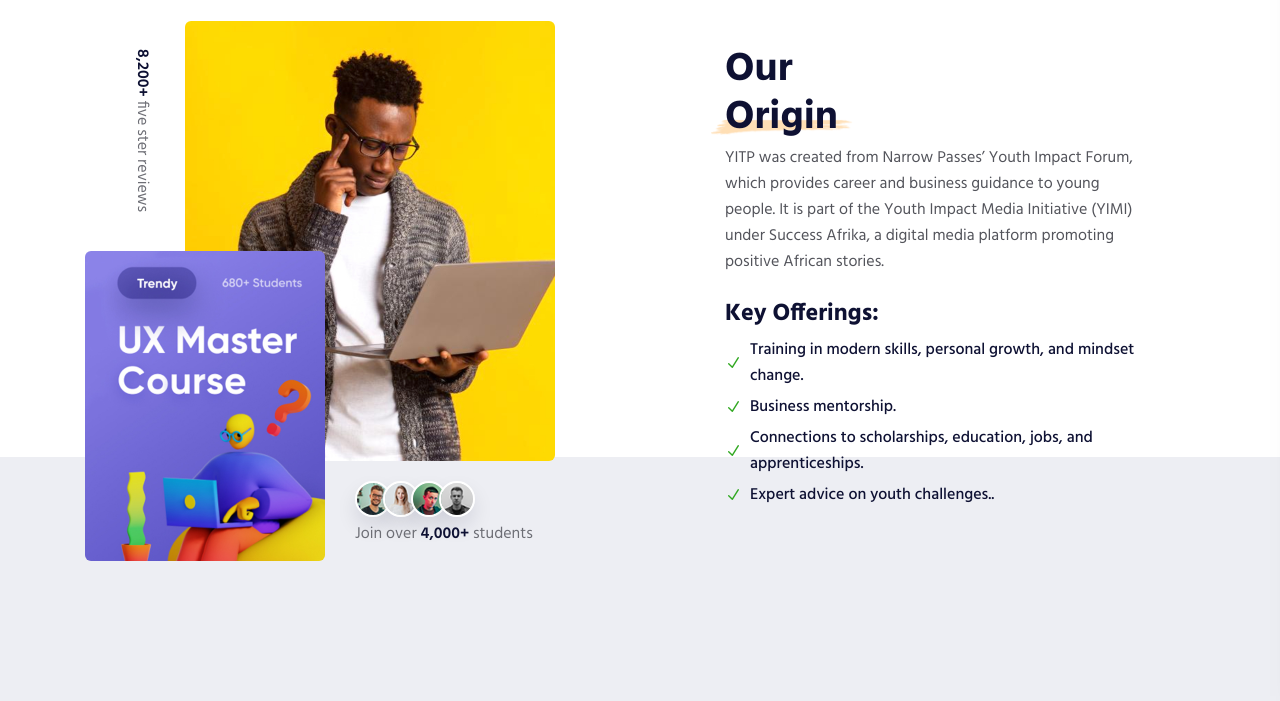
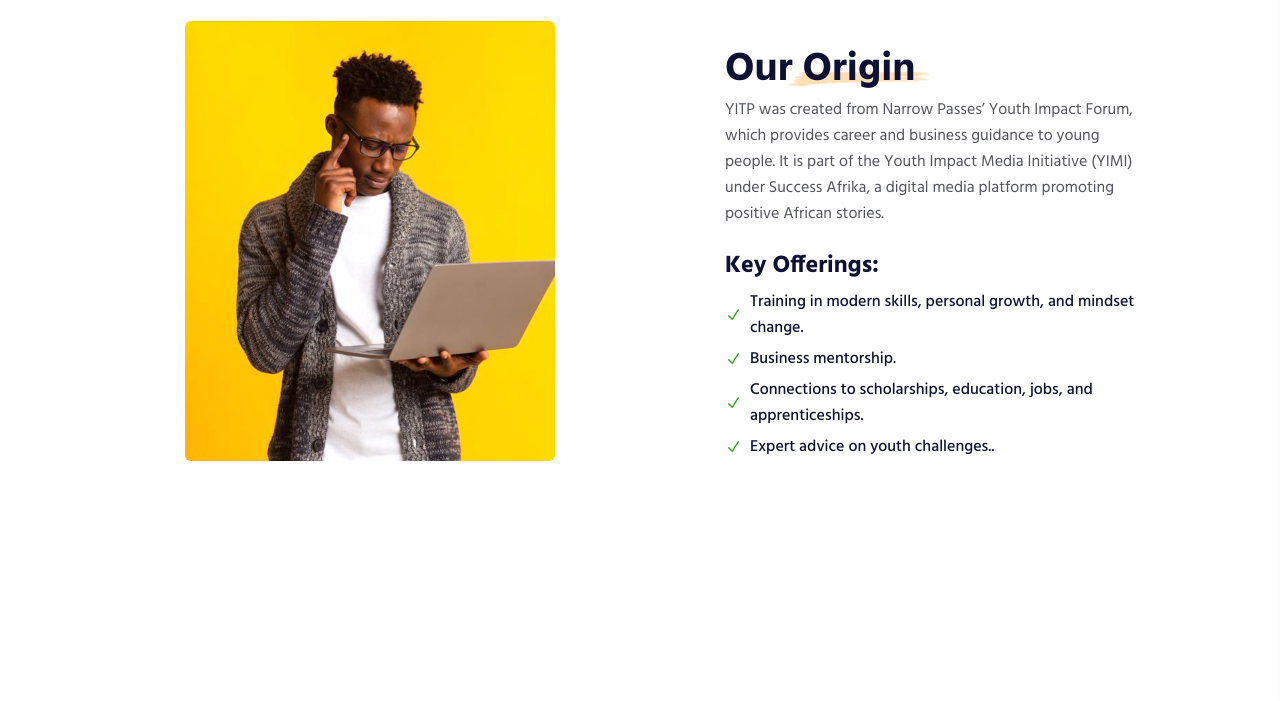
Before and after one commit to EnockOMONDI/YITP-01-KE, a plain HTML site: page about.html in a window 1280 px wide. Shown: the part 99-800 px from the top of the page. Drawn offline with nearby package versions, Linux system fonts and the light colour scheme.

Commit message:
newchanges

```diff
--- a/about.html
+++ b/about.html
@@ -181,30 +181,17 @@
           <div class="col-xxl-5 offset-xxl-1 col-xl-6 col-lg-6">
              <div class="about__thumb-wrapper">
 
-                <div class="about__review">
-                   <h5> <span>8,200+</span> five ster reviews</h5>
-                </div>
+
                 <div class="about__thumb ml-100">
                    <img src="assets/img/about/about.jpg" alt="">
                 </div>
-                <div class="about__banner mt--210">
-                   <img src="assets/img/about/about-banner.jpg" alt="">
-                </div>
-                <div class="about__student ml-270 mt--80">
-                   <a href="#">
-                      <img src="assets/img/about/student-4.jpg" alt="">
-                      <img src="assets/img/about/student-3.jpg" alt="">
-                      <img src="assets/img/about/student-2.jpg" alt="">
-                      <img src="assets/img/about/student-1.jpg" alt="">
-                   </a>
-                   <p>Join over <span>4,000+</span> students</p>
-                </div>
+
              </div>
           </div>
           <div class="col-xxl-6 col-xl-6 col-lg-6">
              <div class="about__content pl-70 pr-60 pt-25">
                 <div class="section__title-wrapper mb-25">
-                   <h2 class="section__title">Our <br><span class="yellow-bg-big">Origin <img src="assets/img/shape/yellow-bg-2.png" alt=""></span> </h2>
+                   <h2 class="section__title">Our <span class="yellow-bg-big">Origin <img src="assets/img/shape/yellow-bg-2.png" alt=""></span> </h2>
                    <p>YITP was created from Narrow Passes’ Youth Impact Forum, which provides career and business guidance to young people.
                     It is part of the Youth Impact Media Initiative (YIMI) under <a href="">Success Afrika</a>, a digital media platform promoting positive African stories.
 
@@ -234,7 +221,7 @@
 </main>
 
 <footer>
-   <div class="footer__area grey-bg-2" style="margin-top: -240px;">
+   <div class="footer__area " style="margin-top: -240px;">
       <br><br><br><br><br>
       <div class="footer__top pt-190 pb-40">
          <div class="container">
```
